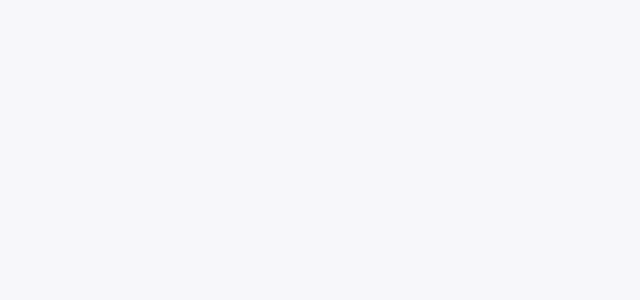
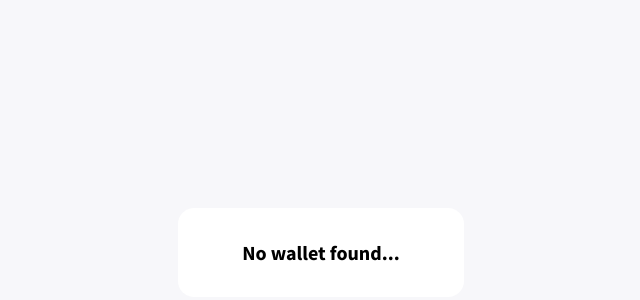
Before and after one commit to clemlak/vendao-front-end, a React (Create React App) app: page /pay in a window 1280 px wide. Shown: the part 156-456 px from the top of the page, without its empty margins (319-959 px from the left). Built offline with nearby package versions, Linux system fonts and the light colour scheme.

Commit message:
Update stuff

```diff
--- a/package.json
+++ b/package.json
@@ -5,12 +5,14 @@
   "dependencies": {
     "prop-types": "^15.7.2",
     "qrcode.react": "^0.9.3",
+    "query-string": "^6.8.3",
     "react": "^16.9.0",
     "react-dom": "^16.9.0",
     "react-router-dom": "^5.0.1",
     "react-scripts": "3.1.1",
     "reflexbox": "^4.0.5",
-    "styled-components": "^4.3.2"
+    "styled-components": "^4.3.2",
+    "web3": "^1.2.1"
   },
   "scripts": {
     "start": "react-scripts start",
--- a/src/components/app/index.jsx
+++ b/src/components/app/index.jsx
@@ -9,6 +9,7 @@ import {
 } from 'styled-components';
 
 import Home from '../../routes/home';
+import Pay from '../../routes/pay';
 
 const GlobalStyle = createGlobalStyle`
   body {
@@ -24,6 +25,8 @@ function App() {
         <GlobalStyle />
         <Switch>
           <Route path="/" exact component={Home} />
+          <Route path="/pay" exact component={Pay} />
+          <Route component={Home} />
         </Switch>
       </>
     </BrowserRouter>
--- /dev/null
+++ b/src/routes/pay/index.jsx
@@ -0,0 +1,109 @@
+import React, {
+  useEffect,
+  useState,
+} from 'react';
+import qs from 'query-string';
+import Web3 from 'web3';
+import styled from 'styled-components';
+
+const Container = styled.div`
+  display: grid;
+  justify-content: center;
+  align-items: center;
+  height: 100vh;
+`;
+
+const Card = styled.div`
+  background-color: #fff;
+  padding: 2em 4em;
+  border-radius: 1rem;
+`;
+
+const Content = styled.p`
+  font-family: 'Source Sans Pro';
+  font-family: 'Source Sans Pro';
+  font-size: 20px;
+  font-weight: 600;
+  margin: 0;
+`;
+
+function Pay() {
+  const [web3, setWeb3] = useState();
+  const [address, setAddress] = useState();
+
+  useEffect(() => {
+    async function loadWeb3() {
+      if (window.ethereum) {
+        window.web3 = new Web3(window.ethereum);
+
+        try {
+          await window.ethereum.enable();
+          setWeb3(new Web3(window.web3.currentProvider));
+        } catch (err) {
+          console.log(err);
+        }
+      } else if (window.web3) {
+        window.web3 = new Web3(window.web3.currentProvider);
+        setWeb3(new Web3(window.web3.currentProvider));
+      }
+    }
+
+    loadWeb3();
+  }, []);
+
+  useEffect(() => {
+    async function getWallet() {
+      if (web3) {
+        const addresses = await web3.eth.getAccounts();
+        setAddress(addresses[0]);
+      }
+    }
+
+    getWallet();
+  }, [web3]);
+
+  useEffect(() => {
+    async function triggerPayment() {
+      if (address) {
+        await web3.eth.sendTransaction({
+          from: address,
+          to: '0x86d2fc11be873eca93a083c5cabc38ec59bbc222',
+          value: '1',
+        });
+      }
+    }
+
+    triggerPayment();
+  }, [address]);
+
+  const parsed = qs.parse(window.location.search);
+  console.log(parsed);
+
+  function displayContent() {
+    if (web3) {
+      return (
+        <Container>
+          <Card>
+            <Content>
+              Paying!
+            </Content>
+          </Card>
+        </Container>
+      );
+    }
+
+  return (
+    <Container>
+    <Card>
+      <Content>
+       No wallet found...
+      </Content>
+    </Card>
+  </Container>
+  );
+
+  }
+  return displayContent();
+}
+
+export default Pay;
```
Also changed, not shown: 1 other file (tests, documents, lock files or other folders).
